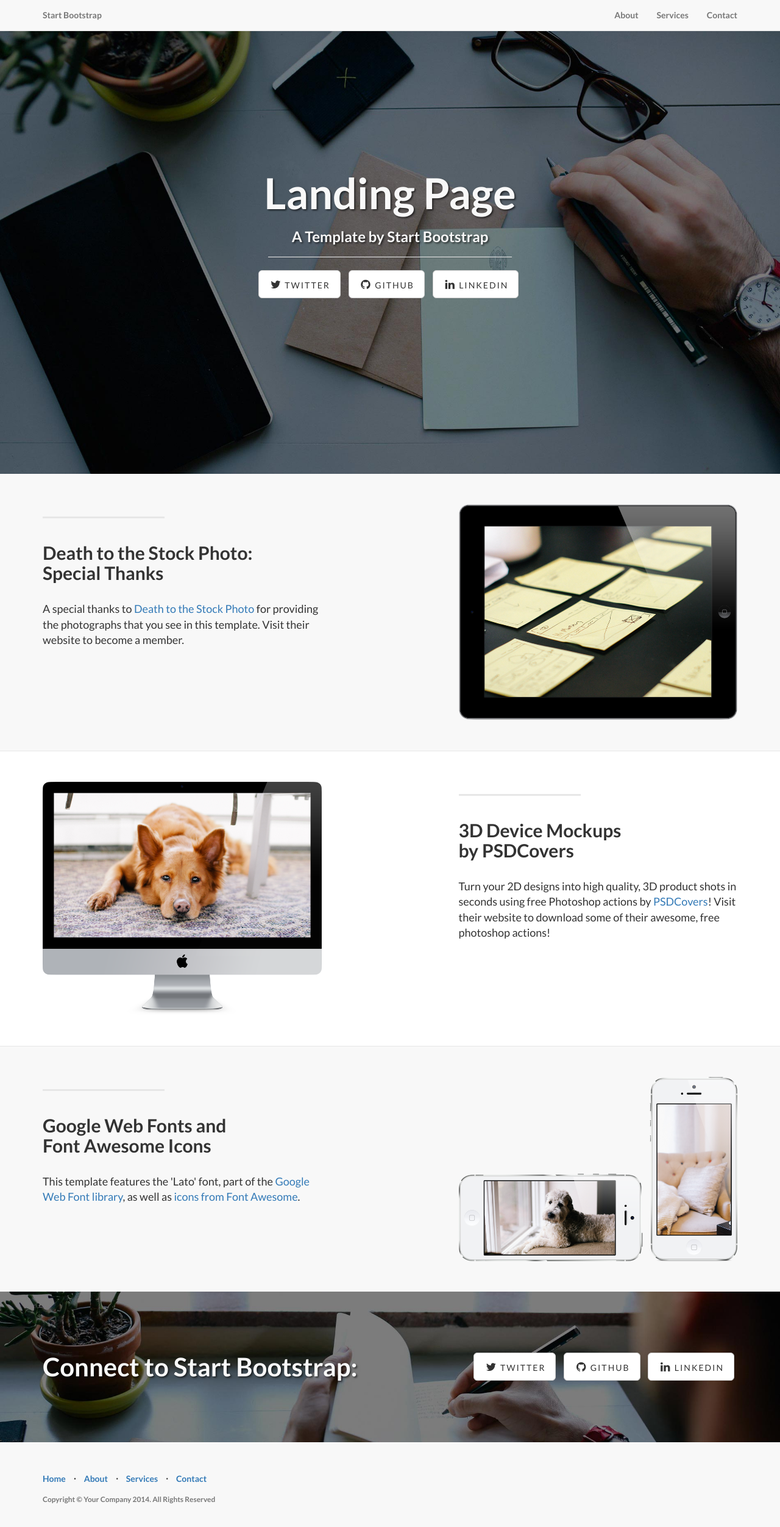
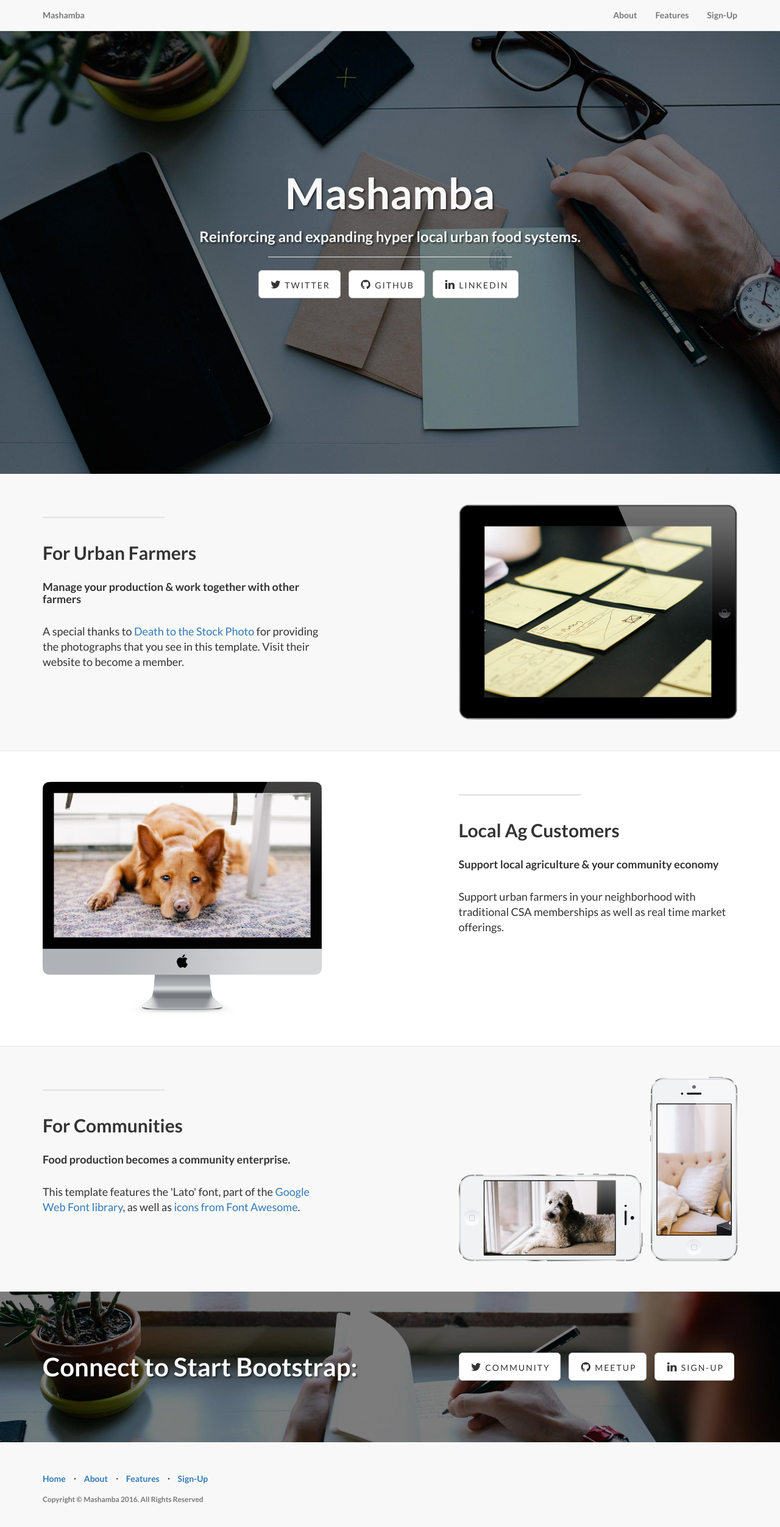
Before and after one commit to Mashamba/mvp.lp, a plain HTML site: page index.html in a window 1280 px wide. Shown: the whole page at 61% size. Drawn offline with Linux system fonts and the light colour scheme.

Commit message:
developing copy

```diff
--- a/index.html
+++ b/index.html
@@ -6,10 +6,11 @@
     <meta charset="utf-8">
     <meta http-equiv="X-UA-Compatible" content="IE=edge">
     <meta name="viewport" content="width=device-width, initial-scale=1">
-    <meta name="description" content="">
-    <meta name="author" content="">
+    <meta name="description" content="Reinforcing and expanding hyper local urban food systems by ">
+    <meta name="keywords" content="mashamba, agrocology, urban agriculture, sustainability, permaculture, UrbanAgTech, HackUrbanAg, urban farming, hyper local, food systems, real time">
+    <meta name="author" content="MSD Labs">
 
-    <title>Landing Page - Start Bootstrap Theme</title>
+    <title>Mashamba</title>
 
     <!-- Bootstrap Core CSS -->
     <link href="css/bootstrap.min.css" rel="stylesheet">
@@ -20,6 +21,7 @@
     <!-- Custom Fonts -->
     <link href="font-awesome/css/font-awesome.min.css" rel="stylesheet" type="text/css">
     <link href="http://fonts.googleapis.com/css?family=Lato:300,400,700,300italic,400italic,700italic" rel="stylesheet" type="text/css">
+    <link href='https://fonts.googleapis.com/css?family=Comfortaa' rel='stylesheet' type='text/css'>
 
     <!-- HTML5 Shim and Respond.js IE8 support of HTML5 elements and media queries -->
     <!-- WARNING: Respond.js doesn't work if you view the page via file:// -->
@@ -43,7 +45,7 @@
                     <span class="icon-bar"></span>
                     <span class="icon-bar"></span>
                 </button>
-                <a class="navbar-brand topnav" href="#">Start Bootstrap</a>
+                <a class="navbar-brand topnav" href="#">Mashamba</a>
             </div>
             <!-- Collect the nav links, forms, and other content for toggling -->
             <div class="collapse navbar-collapse" id="bs-example-navbar-collapse-1">
@@ -52,10 +54,10 @@
                         <a href="#about">About</a>
                     </li>
                     <li>
-                        <a href="#services">Services</a>
+                        <a href="#services">Features</a>
                     </li>
                     <li>
-                        <a href="#contact">Contact</a>
+                        <a href="#contact">Sign-Up</a>
                     </li>
                 </ul>
             </div>
@@ -73,8 +75,8 @@
             <div class="row">
                 <div class="col-lg-12">
                     <div class="intro-message">
-                        <h1>Landing Page</h1>
-                        <h3>A Template by Start Bootstrap</h3>
+                        <h1>Mashamba</h1>
+                        <h3>Reinforcing and expanding hyper local urban food systems.</h3>
                         <hr class="intro-divider">
                         <ul class="list-inline intro-social-buttons">
                             <li>
@@ -107,7 +109,8 @@
                 <div class="col-lg-5 col-sm-6">
                     <hr class="section-heading-spacer">
                     <div class="clearfix"></div>
-                    <h2 class="section-heading">Death to the Stock Photo:<br>Special Thanks</h2>
+                    <h2 class="section-heading">For Urban Farmers</h2>
+                    <h4 class="section-heading">Manage your production & work together with other farmers</h4>
                     <p class="lead">A special thanks to <a target="_blank" href="http://join.deathtothestockphoto.com/">Death to the Stock Photo</a> for providing the photographs that you see in this template. Visit their website to become a member.</p>
                 </div>
                 <div class="col-lg-5 col-lg-offset-2 col-sm-6">
@@ -129,8 +132,9 @@
                 <div class="col-lg-5 col-lg-offset-1 col-sm-push-6  col-sm-6">
                     <hr class="section-heading-spacer">
                     <div class="clearfix"></div>
-                    <h2 class="section-heading">3D Device Mockups<br>by PSDCovers</h2>
-                    <p class="lead">Turn your 2D designs into high quality, 3D product shots in seconds using free Photoshop actions by <a target="_blank" href="http://www.psdcovers.com/">PSDCovers</a>! Visit their website to download some of their awesome, free photoshop actions!</p>
+                    <h2 class="section-heading">Local Ag Customers</h2>
+                    <h4 class="section-heading">Support local agriculture & your community economy</h4>
+<p class="lead">Support urban farmers in your neighborhood with traditional CSA memberships as well as real time market offerings.</p>
                 </div>
                 <div class="col-lg-5 col-sm-pull-6  col-sm-6">
                     <img class="img-responsive" src="img/dog.png" alt="">
@@ -151,7 +155,8 @@
                 <div class="col-lg-5 col-sm-6">
                     <hr class="section-heading-spacer">
                     <div class="clearfix"></div>
-                    <h2 class="section-heading">Google Web Fonts and<br>Font Awesome Icons</h2>
+                    <h2 class="section-heading">For Communities</h2>
+                    <h4 class="section-heading">Food production becomes a community enterprise.</h4>
                     <p class="lead">This template features the 'Lato' font, part of the <a target="_blank" href="http://www.google.com/fonts">Google Web Font library</a>, as well as <a target="_blank" href="http://fontawesome.io">icons from Font Awesome</a>.</p>
                 </div>
                 <div class="col-lg-5 col-lg-offset-2 col-sm-6">
@@ -177,13 +182,13 @@
                 <div class="col-lg-6">
                     <ul class="list-inline banner-social-buttons">
                         <li>
-                            <a href="https://twitter.com/SBootstrap" class="btn btn-default btn-lg"><i class="fa fa-twitter fa-fw"></i> <span class="network-name">Twitter</span></a>
+                            <a href="https://twitter.com/SBootstrap" class="btn btn-default btn-lg"><i class="fa fa-twitter fa-fw"></i> <span class="network-name">Community</span></a>
                         </li>
                         <li>
-                            <a href="https://github.com/IronSummitMedia/startbootstrap" class="btn btn-default btn-lg"><i class="fa fa-github fa-fw"></i> <span class="network-name">Github</span></a>
+                            <a href="https://github.com/IronSummitMedia/startbootstrap" class="btn btn-default btn-lg"><i class="fa fa-github fa-fw"></i> <span class="network-name">Meetup</span></a>
                         </li>
                         <li>
-                            <a href="#" class="btn btn-default btn-lg"><i class="fa fa-linkedin fa-fw"></i> <span class="network-name">Linkedin</span></a>
+                            <a href="#" class="btn btn-default btn-lg"><i class="fa fa-linkedin fa-fw"></i> <span class="network-name">Sign-up</span></a>
                         </li>
                     </ul>
                 </div>
@@ -210,14 +215,14 @@
                         </li>
                         <li class="footer-menu-divider">&sdot;</li>
                         <li>
-                            <a href="#services">Services</a>
+                            <a href="#services">Features</a>
                         </li>
                         <li class="footer-menu-divider">&sdot;</li>
                         <li>
-                            <a href="#contact">Contact</a>
+                            <a href="#contact">Sign-Up</a>
                         </li>
                     </ul>
-                    <p class="copyright text-muted small">Copyright &copy; Your Company 2014. All Rights Reserved</p>
+                    <p class="copyright text-muted small">Copyright &copy; Mashamba 2016. All Rights Reserved</p>
                 </div>
             </div>
         </div>
@@ -229,6 +234,18 @@
     <!-- Bootstrap Core JavaScript -->
     <script src="js/bootstrap.min.js"></script>
 
+		<!-- Google Analytics-->
+		<script>
+			(function(i,s,o,g,r,a,m){i['GoogleAnalyticsObject']=r;i[r]=i[r]||function(){
+			(i[r].q=i[r].q||[]).push(arguments)},i[r].l=1*new Date();a=s.createElement(o),
+			m=s.getElementsByTagName(o)[0];a.async=1;a.src=g;m.parentNode.insertBefore(a,m)
+			})(window,document,'script','https://www.google-analytics.com/analytics.js','ga');
+
+			ga('create', 'UA-69335301-3', 'auto');
+			ga('send', 'pageview');
+
+		</script>
+
 </body>
 
 </html>
```
